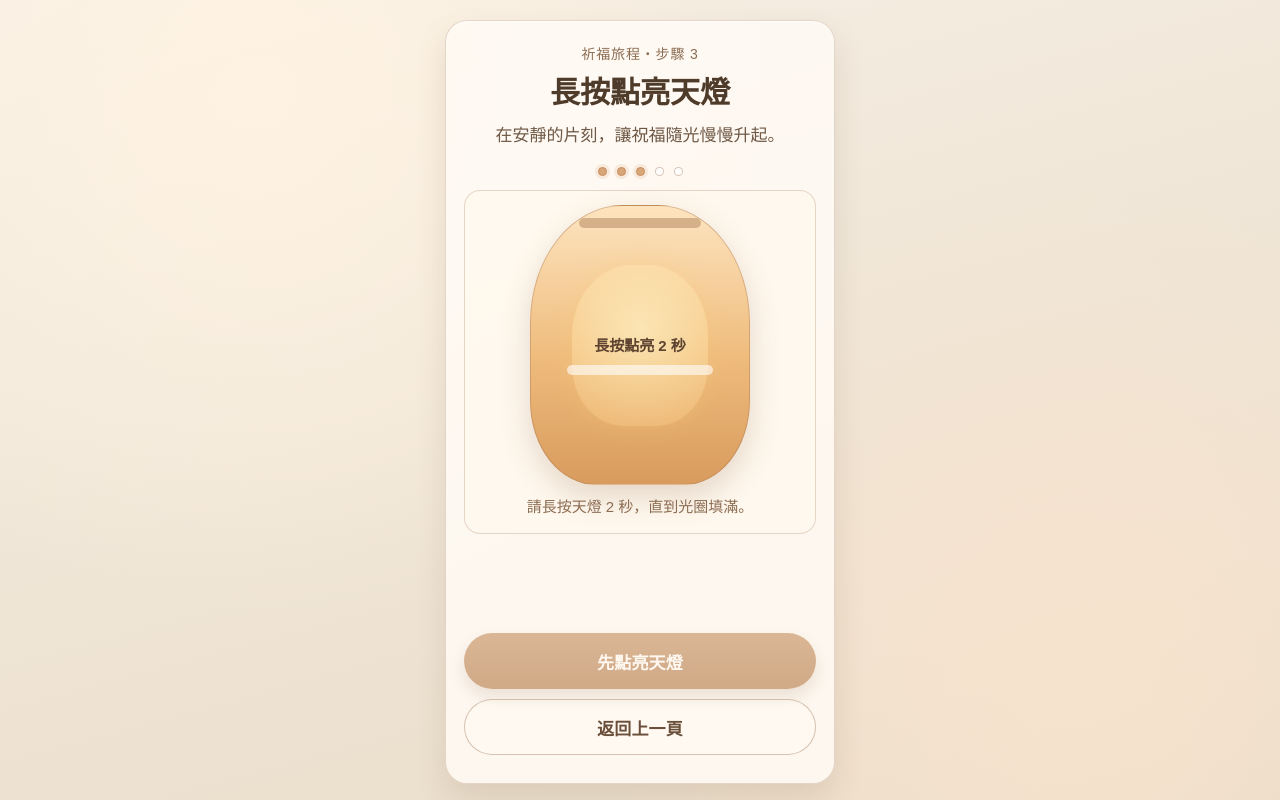
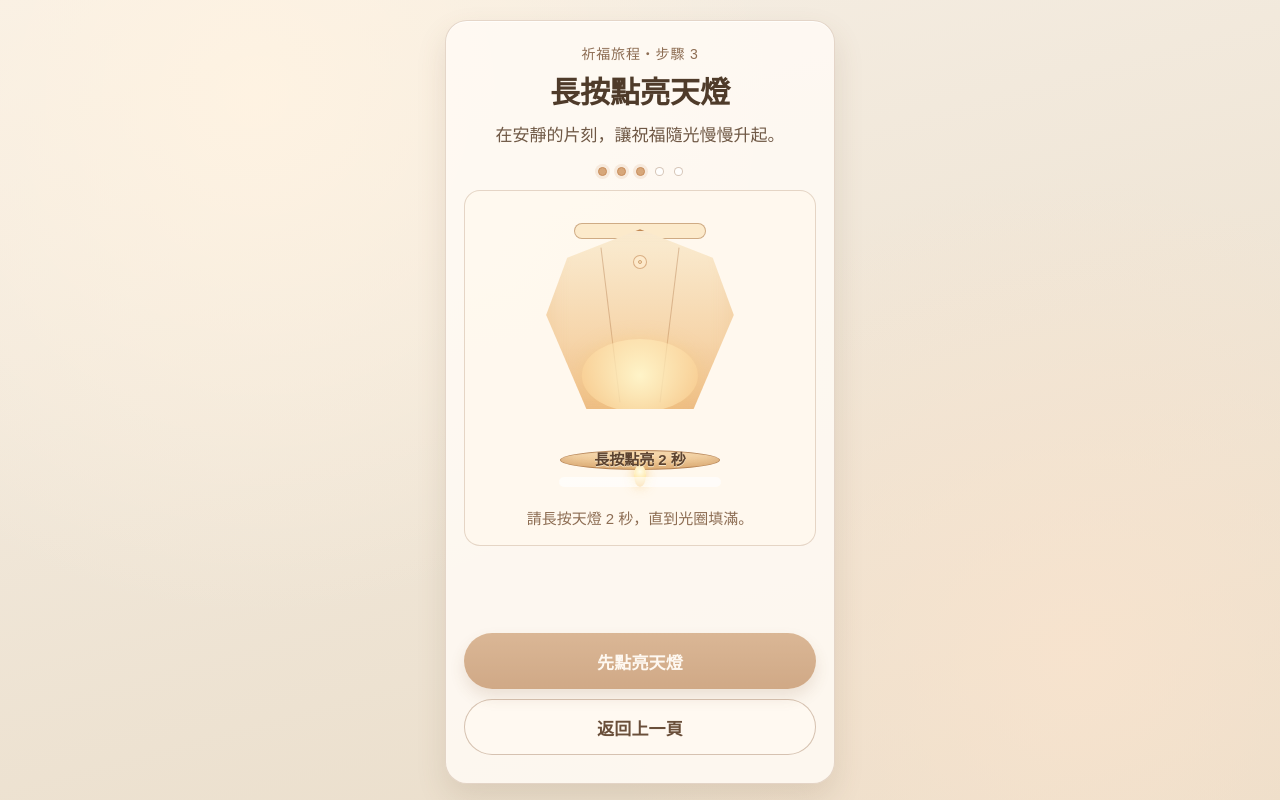
Before and after one commit to Pengcc77/temple, a Vue app: page /journey/purify in a window 1280 px wide. Built offline with nearby package versions, Linux system fonts and the light colour scheme.

Commit message:
fix: restore custom wish card and refine multi-color sky lantern style

```diff
--- a/src/pages/NodePurifyPage.vue
+++ b/src/pages/NodePurifyPage.vue
@@ -17,6 +17,10 @@
           animationDelay: `${item.delay}s`,
           animationDuration: `${item.duration}s`,
           '--scale': item.scale,
+          '--lantern-a': item.colorA,
+          '--lantern-b': item.colorB,
+          '--lantern-border': item.border,
+          '--lantern-glow': item.glow,
         }"
       >
         <span class="fly-lantern-core"></span>
@@ -40,8 +44,15 @@
         @mouseup="stopHold"
         @mouseleave="stopHold"
       >
-        <span class="lantern-top" aria-hidden="true"></span>
-        <span class="lantern-glow" aria-hidden="true"></span>
+        <span class="lantern-crown" aria-hidden="true"></span>
+        <span class="lantern-shell" aria-hidden="true">
+          <span class="lantern-pattern lantern-pattern--left"></span>
+          <span class="lantern-pattern lantern-pattern--right"></span>
+          <span class="lantern-flower"></span>
+          <span class="lantern-glow"></span>
+        </span>
+        <span class="lantern-rim" aria-hidden="true"></span>
+        <span class="lantern-flame" aria-hidden="true"></span>
         <span class="lantern-status">{{ statusText }}</span>
         <span class="progress-track" aria-hidden="true">
           <span class="progress-fill" :style="{ width: `${progress}%` }"></span>
@@ -85,18 +96,18 @@ const isLit = ref(false)
 const progress = ref(0)
 
 const lanternParticles = [
-  { id: 1, left: 8, delay: 0.2, duration: 4.8, scale: 0.72 },
-  { id: 2, left: 16, delay: 0.9, duration: 5.2, scale: 0.8 },
-  { id: 3, left: 24, delay: 0.3, duration: 4.6, scale: 0.68 },
-  { id: 4, left: 31, delay: 1.4, duration: 5.6, scale: 0.86 },
-  { id: 5, left: 39, delay: 0.1, duration: 4.7, scale: 0.74 },
-  { id: 6, left: 46, delay: 1.1, duration: 5.5, scale: 0.92 },
-  { id: 7, left: 54, delay: 0.6, duration: 4.9, scale: 0.7 },
-  { id: 8, left: 61, delay: 1.8, duration: 5.8, scale: 0.95 },
-  { id: 9, left: 69, delay: 0.4, duration: 4.8, scale: 0.76 },
-  { id: 10, left: 77, delay: 1.2, duration: 5.4, scale: 0.9 },
-  { id: 11, left: 85, delay: 0.5, duration: 4.9, scale: 0.73 },
-  { id: 12, left: 92, delay: 1.6, duration: 5.7, scale: 0.88 },
+  { id: 1, left: 8, delay: 0.2, duration: 4.8, scale: 0.72, colorA: '#fff1cf', colorB: '#efbf7a', border: '#b68352', glow: 'rgba(244, 193, 115, 0.45)' },
+  { id: 2, left: 16, delay: 0.9, duration: 5.2, scale: 0.8, colorA: '#ffe8d7', colorB: '#e7aa83', border: '#b87657', glow: 'rgba(231, 170, 131, 0.42)' },
+  { id: 3, left: 24, delay: 0.3, duration: 4.6, scale: 0.68, colorA: '#ffe9c8', colorB: '#ecb666', border: '#b87f44', glow: 'rgba(236, 182, 102, 0.42)' },
+  { id: 4, left: 31, delay: 1.4, duration: 5.6, scale: 0.86, colorA: '#ffe6d2', colorB: '#e39d72', border: '#b7734a', glow: 'rgba(227, 157, 114, 0.44)' },
+  { id: 5, left: 39, delay: 0.1, duration: 4.7, scale: 0.74, colorA: '#fff0d2', colorB: '#f0be7d', border: '#b9864c', glow: 'rgba(240, 190, 125, 0.44)' },
+  { id: 6, left: 46, delay: 1.1, duration: 5.5, scale: 0.92, colorA: '#ffe7d9', colorB: '#e7a783', border: '#b67759', glow: 'rgba(231, 167, 131, 0.42)' },
+  { id: 7, left: 54, delay: 0.6, duration: 4.9, scale: 0.7, colorA: '#ffeacb', colorB: '#ebb56e', border: '#b48149', glow: 'rgba(235, 181, 110, 0.42)' },
+  { id: 8, left: 61, delay: 1.8, duration: 5.8, scale: 0.95, colorA: '#ffe8d6', colorB: '#e0a27c', border: '#b17250', glow: 'rgba(224, 162, 124, 0.42)' },
+  { id: 9, left: 69, delay: 0.4, duration: 4.8, scale: 0.76, colorA: '#fff0d1', colorB: '#efbc78', border: '#b9864b', glow: 'rgba(239, 188, 120, 0.43)' },
+  { id: 10, left: 77, delay: 1.2, duration: 5.4, scale: 0.9, colorA: '#ffe8d8', colorB: '#e3a47f', border: '#b47452', glow: 'rgba(227, 164, 127, 0.42)' },
+  { id: 11, left: 85, delay: 0.5, duration: 4.9, scale: 0.73, colorA: '#ffebce', colorB: '#edb670', border: '#b78248', glow: 'rgba(237, 182, 112, 0.42)' },
+  { id: 12, left: 92, delay: 1.6, duration: 5.7, scale: 0.88, colorA: '#ffe7d7', colorB: '#e2a27b', border: '#b47250', glow: 'rgba(226, 162, 123, 0.42)' },
 ]
 
 let startAt = 0
@@ -182,19 +193,18 @@ onBeforeUnmount(() => {
 }
 
 .lantern-button {
-  width: min(72vw, 220px);
-  height: min(90vw, 280px);
-  border: 1px solid rgba(157, 111, 77, 0.36);
-  border-radius: 42% 42% 30% 30%;
-  background: linear-gradient(180deg, #fde4bf 0%, #efbc7d 54%, #d89b5d 100%);
-  box-shadow: 0 12px 30px rgba(136, 95, 62, 0.22);
+  width: min(74vw, 228px);
+  height: min(92vw, 292px);
+  border: none;
+  background: transparent;
+  box-shadow: none;
   color: #5d4330;
-  padding: 16px;
+  padding: 10px;
   display: flex;
   flex-direction: column;
-  justify-content: center;
+  justify-content: flex-end;
   align-items: center;
-  gap: 10px;
+  gap: 8px;
   user-select: none;
   -webkit-user-select: none;
   touch-action: manipulation;
@@ -203,39 +213,117 @@ onBeforeUnmount(() => {
 }
 
 .lantern-top {
+  display: none;
+}
+
+.lantern-crown {
   position: absolute;
-  top: 12px;
-  width: 56%;
-  height: 10px;
-  border-radius: 999px;
-  background: rgba(145, 92, 54, 0.36);
+  top: 18px;
+  width: 58%;
+  height: 16px;
+  border-radius: var(--radius-pill);
+  border: 1.2px solid rgba(170, 117, 72, 0.55);
+  background: rgba(251, 228, 188, 0.7);
+}
+
+.lantern-shell {
+  position: absolute;
+  top: 24px;
+  width: 84%;
+  height: 70%;
+  border: 2px solid rgba(176, 117, 66, 0.7);
+  border-radius: 24% 24% 12% 12% / 24% 24% 18% 18%;
+  clip-path: polygon(50% 0%, 88% 14%, 99% 42%, 78% 88%, 22% 88%, 1% 42%, 12% 14%);
+  background: linear-gradient(180deg, #faecd2 0%, #f6d5aa 54%, #ebb67a 100%);
+  box-shadow: inset 0 -10px 22px rgba(233, 177, 111, 0.3), 0 10px 22px rgba(137, 94, 56, 0.18);
+}
+
+.lantern-pattern {
+  position: absolute;
+  top: 8%;
+  width: 1px;
+  height: 78%;
+  background: rgba(178, 125, 77, 0.42);
+}
+
+.lantern-pattern--left {
+  left: 34%;
+  transform: rotate(-7deg);
+}
+
+.lantern-pattern--right {
+  right: 34%;
+  transform: rotate(7deg);
+}
+
+.lantern-flower {
+  position: absolute;
+  top: 12%;
+  left: 50%;
+  width: 14px;
+  height: 14px;
+  transform: translateX(-50%);
+  border: 1px solid rgba(188, 127, 71, 0.55);
+  border-radius: 50%;
+  background: rgba(255, 236, 206, 0.7);
+}
+
+.lantern-flower::before,
+.lantern-flower::after {
+  content: '';
+  position: absolute;
+  inset: 4px;
+  border-radius: 50%;
+  border: 1px solid rgba(188, 127, 71, 0.4);
 }
 
 .lantern-glow {
   position: absolute;
+  bottom: 10%;
+  left: 50%;
+  transform: translateX(-50%);
   width: 62%;
-  height: 58%;
-  border-radius: 44% 44% 38% 38%;
-  background: radial-gradient(circle at 50% 40%, rgba(255, 247, 203, 0.9), rgba(255, 199, 120, 0.5));
-  box-shadow: 0 0 22px rgba(248, 203, 122, 0.45);
-  opacity: 0.72;
+  height: 36%;
+  border-radius: 50%;
+  background: radial-gradient(circle, rgba(255, 246, 203, 0.95), rgba(255, 204, 132, 0.45));
+  box-shadow: 0 0 18px rgba(248, 203, 122, 0.4);
+}
+
+.lantern-rim {
+  position: absolute;
+  bottom: 27px;
+  width: 70%;
+  height: 20px;
+  border-radius: 50%;
+  border: 1.6px solid rgba(164, 110, 65, 0.75);
+  background: linear-gradient(180deg, rgba(243, 203, 146, 0.65), rgba(233, 180, 112, 0.82));
+  box-shadow: inset 0 -4px 8px rgba(178, 120, 73, 0.32);
+}
+
+.lantern-flame {
+  position: absolute;
+  bottom: 10px;
+  width: 12px;
+  height: 22px;
+  border-radius: 50% 50% 55% 55%;
+  background: radial-gradient(circle at 50% 30%, #fffde9 0%, #ffe8aa 48%, #f4bb63 100%);
+  box-shadow: 0 0 12px rgba(247, 195, 104, 0.7);
 }
 
 .lantern-button.is-holding {
   transform: scale(0.992);
-  box-shadow: 0 0 0 12px rgba(239, 194, 122, 0.22), 0 16px 36px rgba(128, 84, 45, 0.28);
+  filter: drop-shadow(0 0 0 10px rgba(239, 194, 122, 0.2)) drop-shadow(0 16px 30px rgba(128, 84, 45, 0.24));
 }
 
 .lantern-button.is-lit {
-  background: linear-gradient(180deg, #ffe9be 0%, #f0c072 56%, #dd9b51 100%);
-  box-shadow: 0 0 0 12px rgba(241, 203, 132, 0.26), 0 16px 34px rgba(128, 84, 45, 0.32);
+  filter: drop-shadow(0 0 0 12px rgba(241, 203, 132, 0.24)) drop-shadow(0 16px 34px rgba(128, 84, 45, 0.28));
 }
 
 .lantern-button.is-holding::after {
   content: '';
   position: absolute;
-  inset: -10px;
-  border-radius: 42% 42% 30% 30%;
+  inset: 10px 16px 26px;
+  border-radius: 26% 26% 12% 12% / 26% 26% 18% 18%;
   border: 2px solid rgba(236, 184, 107, 0.45);
   animation: hold-pulse 1.1s ease-in-out infinite;
 }
@@ -243,9 +331,10 @@ onBeforeUnmount(() => {
 .lantern-status {
   position: relative;
   z-index: 2;
-  margin-top: 18px;
+  margin-top: 8px;
   font-size: var(--font-sm);
   font-weight: 700;
+  text-shadow: 0 1px 0 rgba(255, 248, 228, 0.75);
 }
 
 .progress-track {
@@ -296,9 +385,9 @@ onBeforeUnmount(() => {
   width: 30px;
   height: 42px;
   border-radius: 45% 45% 30% 30%;
-  border: 1px solid rgba(168, 122, 79, 0.32);
-  background: linear-gradient(180deg, rgba(255, 239, 198, 0.95), rgba(236, 183, 107, 0.9));
-  box-shadow: 0 0 14px rgba(239, 188, 117, 0.4);
+  border: 1px solid var(--lantern-border);
+  background: linear-gradient(180deg, var(--lantern-a), var(--lantern-b));
+  box-shadow: 0 0 14px var(--lantern-glow);
   animation-name: lantern-rise;
   animation-timing-function: linear;
   animation-iteration-count: infinite;
--- a/src/pages/WishSelectPage.vue
+++ b/src/pages/WishSelectPage.vue
@@ -19,6 +19,30 @@
           <span>{{ option }}</span>
           <span class="wish-mark" aria-hidden="true">{{ selectedWish === option ? '已選' : '' }}</span>
         </button>
+      </SectionCard>
+
+      <SectionCard
+        class="wish-item custom-wish-item u-fade-in"
+        :class="{ 'is-selected': selectedWish === customOptionLabel }"
+        :style="{ animationDelay: `${options.length * 50}ms` }"
+      >
+        <button type="button" class="wish-trigger" @click="selectWish(customOptionLabel)">
+          <span>自訂心願</span>
+          <span class="wish-mark" aria-hidden="true">{{ selectedWish === customOptionLabel ? '已選' : '' }}</span>
+        </button>
+
+        <div v-if="selectedWish === customOptionLabel" class="custom-input-wrap">
+          <label class="custom-label" for="customWish">請寫下你的心願</label>
+          <textarea
+            id="customWish"
+            v-model.trim="customWish"
+            class="custom-input"
+            rows="3"
+            maxlength="40"
+            placeholder="例如：願家人平安健康，日日安心"
+          ></textarea>
+          <p class="custom-count">{{ customWish.length }}/40</p>
+        </div>
       </SectionCard>
     </div>
 
@@ -44,9 +68,15 @@ const router = useRouter()
 const blessingStore = useBlessingStore()
 
 const options = ['求順利生產', '求寶寶健康平安', '感謝娘娘庇佑']
+const customOptionLabel = '自訂心願'
 
 const selectedWish = ref('')
-const canContinue = computed(() => selectedWish.value !== '')
+const customWish = ref('')
+const canContinue = computed(() => {
+  if (!selectedWish.value) return false
+  if (selectedWish.value === customOptionLabel) return customWish.value.trim().length > 0
+  return true
+})
 
 function selectWish(option) {
   selectedWish.value = option
@@ -55,7 +85,8 @@ function selectWish(option) {
 function continueToReminder() {
   if (!canContinue.value) return
 
-  blessingStore.setSelectedWishType(selectedWish.value)
+  const finalWish = selectedWish.value === customOptionLabel ? customWish.value.trim() : selectedWish.value
+  blessingStore.setSelectedWishType(finalWish)
 
   const messageMap = {
     '求順利生產': '願平安順產，母子安康。',
@@ -63,7 +94,7 @@ function continueToReminder() {
     '感謝娘娘庇佑': '願感恩常在，日日安穩。',
   }
 
-  blessingStore.setBlessingMessage(messageMap[selectedWish.value] || '願心安定，福至平安。')
+  blessingStore.setBlessingMessage(messageMap[finalWish] || '願心願被溫柔守護，平安常伴。')
   router.push('/reminder')
 }
 
@@ -112,4 +143,43 @@ function goBack() {
   color: #8a5d33;
   font-size: var(--font-xs);
 }
+
+.custom-wish-item {
+  padding-bottom: var(--space-2);
+}
+
+.custom-input-wrap {
+  padding: 0 var(--space-3) var(--space-2);
+}
+
+.custom-label {
+  display: block;
+  margin-bottom: 6px;
+  color: var(--color-text-soft);
+  font-size: var(--font-sm);
+}
+
+.custom-input {
+  width: 100%;
+  border: 1px solid var(--color-border-strong);
+  border-radius: 12px;
+  background: rgba(255, 252, 247, 0.92);
+  padding: 10px 12px;
+  color: var(--color-text);
+  font-size: var(--font-md);
+  line-height: var(--line-copy-tight);
+  resize: none;
+}
+
+.custom-input:focus {
+  outline: 2px solid rgba(195, 142, 94, 0.34);
+  outline-offset: 1px;
+}
+
+.custom-count {
+  margin-top: 6px;
+  text-align: right;
+  font-size: var(--font-xs);
+  color: var(--color-text-muted);
+}
 </style>
```
